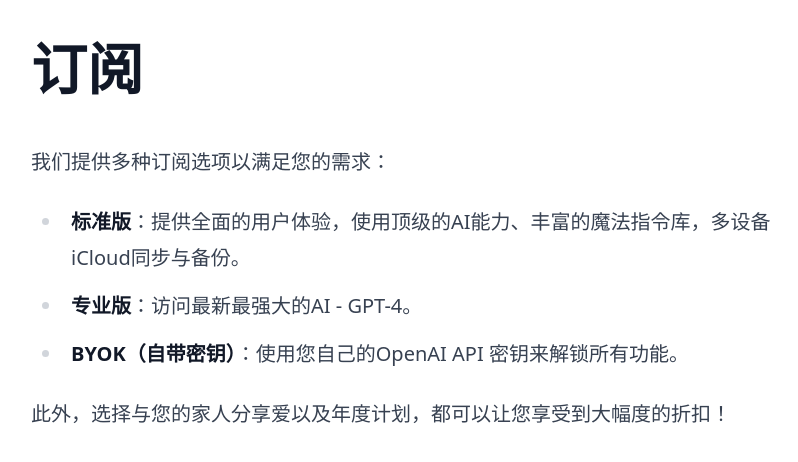
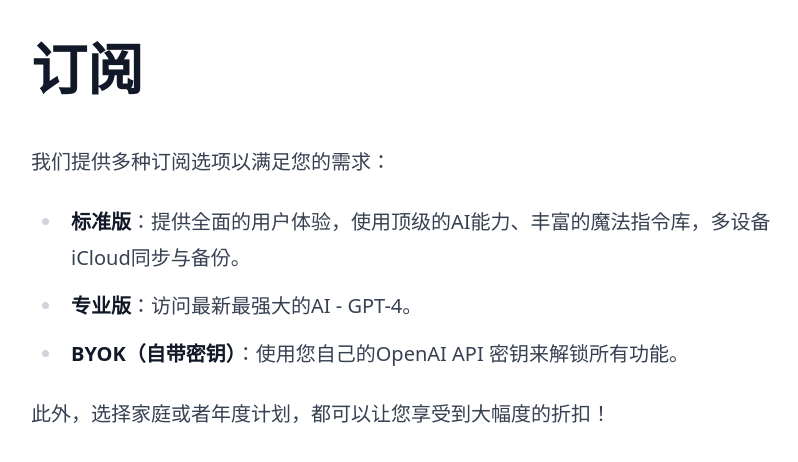
Before and after one commit to WizBoard/wizboard.github.io, a Jekyll site: the page built from docs/docs/zh-CN/subscriptions.md, in a window 1280 px wide. Shown: the top 462 px of the page, without its empty margins (73-871 px from the left). Built offline with Jekyll 4.4.1, drawn with Linux system fonts in a browser that asks for light colours; nearby versions of some CDN libraries.

Commit message:
Update subscriptions.md

```diff
--- a/docs/docs/zh-CN/subscriptions.md
+++ b/docs/docs/zh-CN/subscriptions.md
@@ -10,4 +10,4 @@ title: WizBoard用户手册
 * **专业版**：访问最新最强大的AI - GPT-4。
 * **BYOK（自带密钥）**：使用您自己的OpenAI API 密钥来解锁所有功能。
 
-此外，选择与您的家人分享爱以及年度计划，都可以让您享受到大幅度的折扣！
+此外，选择家庭或者年度计划，都可以让您享受到大幅度的折扣！
```
